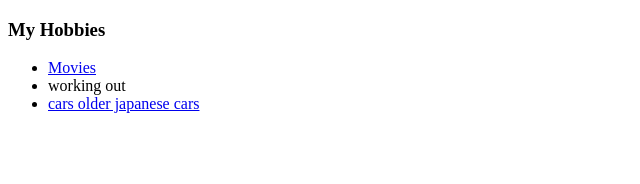
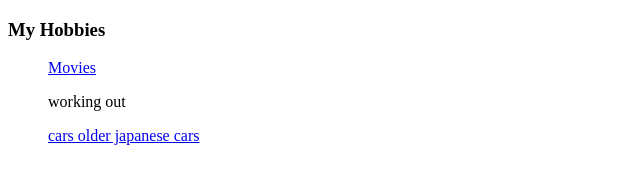
Before and after one commit to Flkkev/cv, a plain HTML site: page hobbies.html in a window 1280 px wide. Shown: the whole page, without its empty margins (0-640 px from the left). Drawn offline with Linux system fonts and the light colour scheme.

Commit message:
Update hobbies.html

```diff
--- a/hobbies.html
+++ b/hobbies.html
@@ -7,9 +7,9 @@
   <body>
     <h3>My Hobbies</h3>
     <ul>
-      <li><a href="https://www.youtube.com/watch?v=ap5RqRzjS6g">Movies</a></li>
-      <li>working out</li>
-      <li><a href="https://japanesenostalgiccar.com/how-one-nissan-owners-love-for-the-z31-led-him-to-a-rare-widebody-300zx/">cars older japanese cars</a></li>
+      <p><a href="https://www.youtube.com/watch?v=ap5RqRzjS6g">Movies</a></p>
+      <p>working out</p>
+      <p><a href="https://japanesenostalgiccar.com/how-one-nissan-owners-love-for-the-z31-led-him-to-a-rare-widebody-300zx/">cars older japanese cars</a></p>
     </ul>
   </body>
 </html>
```
